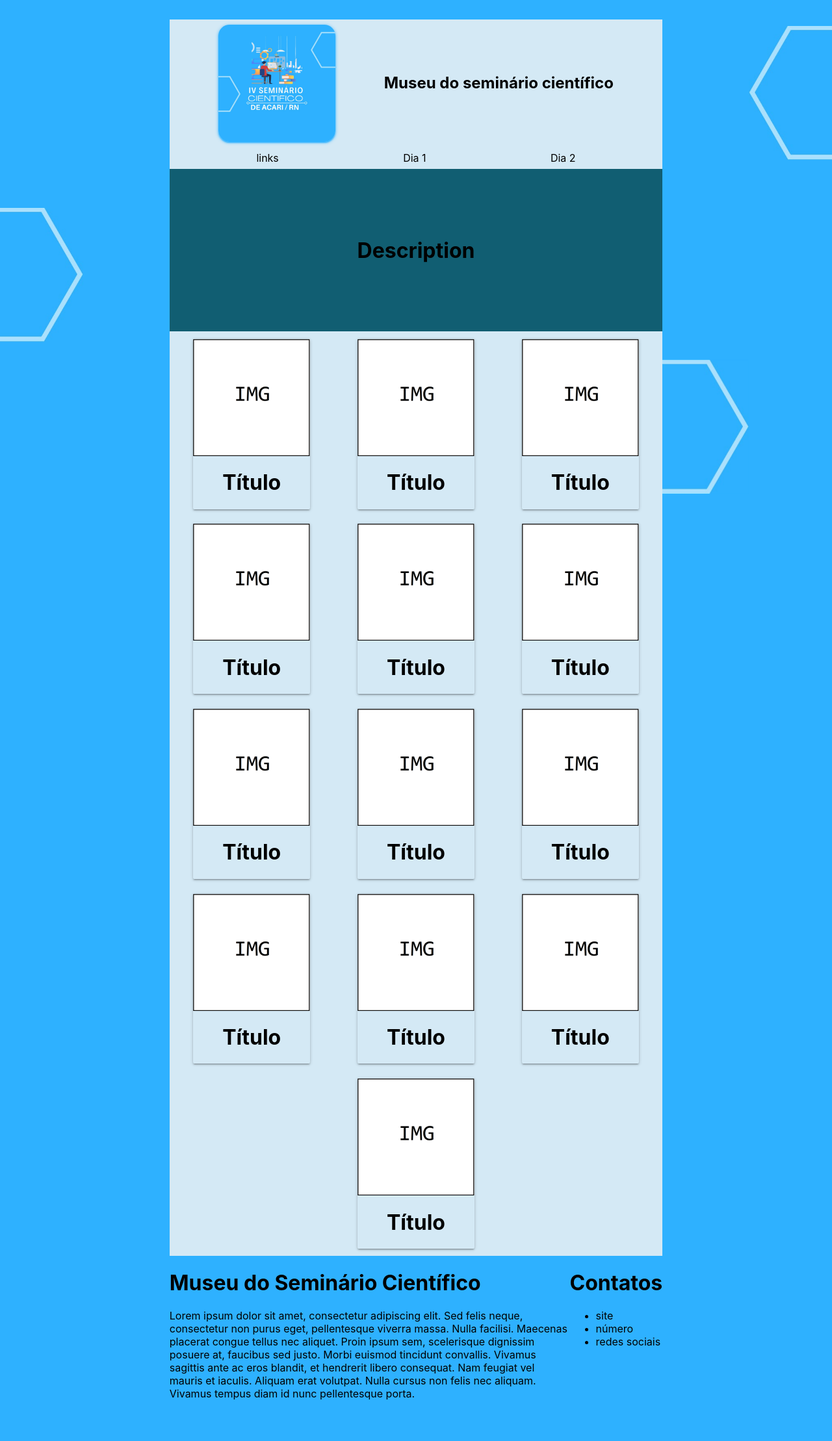
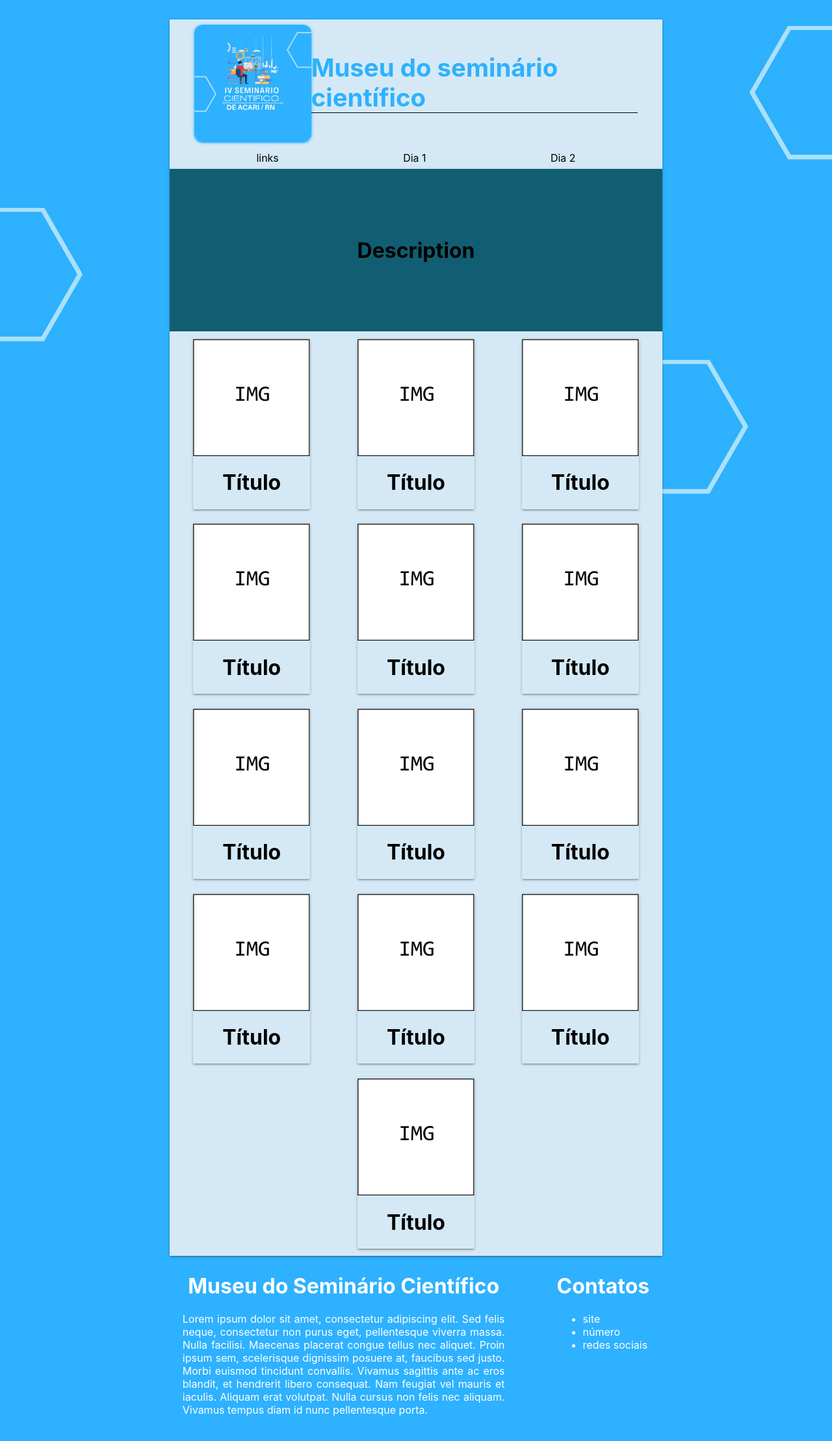
Before and after one commit to sidnei-junior/art-gallery, a React (Create React App) app: page / in a window 1280 px wide. Shown: the top 2218 px of the page at 65% size. Built offline with nearby package versions, Linux system fonts and the light colour scheme.

Commit message:
:lipstick: cosmetic details

```diff
--- a/src/App.css
+++ b/src/App.css
@@ -9,6 +9,9 @@
   display: flex;
   justify-content: space-around;
   flex-wrap: wrap;
+
+  -webkit-box-shadow: 0 2px 2px 0 rgba(0,0,0,0.14), 0 3px 1px -2px rgba(0,0,0,0.12), 0 1px 5px 0 rgba(0,0,0,0.2);
+  box-shadow: 0 2px 2px 0 rgba(0,0,0,0.14), 0 3px 1px -2px rgba(0,0,0,0.12), 0 1px 5px 0 rgba(0,0,0,0.2);
 }
 
 html {
--- a/src/components/EventDescription/styles.css
+++ b/src/components/EventDescription/styles.css
@@ -5,4 +5,7 @@
     min-height: 250px;
 
     background-color: #115e72;
+
+    -webkit-box-shadow: 0 2px 2px 0 rgba(0,0,0,0.14), 0 3px 1px -2px rgba(0,0,0,0.12), 0 1px 5px 0 rgba(0,0,0,0.2);
+    box-shadow: 0 2px 2px 0 rgba(0,0,0,0.14), 0 3px 1px -2px rgba(0,0,0,0.12), 0 1px 5px 0 rgba(0,0,0,0.2);
 }
--- a/src/components/FooterMenu/index.js
+++ b/src/components/FooterMenu/index.js
@@ -4,7 +4,7 @@ import './styles.css';
 function FooterMenu() {
     return (
         <div className='FooterMenu'>
-            <div>
+            <div className='FooterDescription'>
                 <h1>Museu do Seminário Científico</h1>
                 <p>
                     Lorem ipsum dolor sit amet, consectetur adipiscing elit. Sed felis neque, consectetur non purus eget, pellentesque viverra massa.
--- a/src/components/FooterMenu/styles.css
+++ b/src/components/FooterMenu/styles.css
@@ -1,3 +1,17 @@
 .FooterMenu {
     display: flex;
+    padding: 5px 20px ;
+    color: white;
 }
+
+.FooterMenu h1 {
+    text-align: center;
+}
+
+.FooterMenu p {
+    text-align: justify;
+}
+
+.FooterDescription {
+    margin-right: 80px;
+}
--- a/src/components/MainMenu/styles.css
+++ b/src/components/MainMenu/styles.css
@@ -2,12 +2,15 @@ nav {
     background-color: #d4e9f5;
     display: flex;
     flex-direction: column;
+
+    -webkit-box-shadow: 0 2px 2px 0 rgba(0,0,0,0.14), 0 3px 1px -2px rgba(0,0,0,0.12), 0 1px 5px 0 rgba(0,0,0,0.2);
+    box-shadow: 0 2px 2px 0 rgba(0,0,0,0.14), 0 3px 1px -2px rgba(0,0,0,0.12), 0 1px 5px 0 rgba(0,0,0,0.2);
 }
 
 .MainMenu img {
     -webkit-box-shadow: 0 2px 2px 0 rgba(46,177,255,0.74), 0 3px 1px -2px rgba(46,177,255,0.72), 0 1px 5px 0 rgba(46,177,255,0.8);
     box-shadow: 0 2px 2px 0 rgba(46,177,255,0.74), 0 3px 1px -2px rgba(46,177,255,0.72), 0 1px 5px 0 rgba(46,177,255,0.8);
-    border-radius: 17px;
+    border-radius: 13px;
     width: 180px;
 }
 
@@ -17,3 +20,9 @@ nav {
     align-items: center;
     margin: 1% 5%;
 }
+
+.MainMenu h1 {
+    font-size: 2.4em;
+    color: #2eb1ff;
+    border-bottom: 1px black solid;
+}
```
